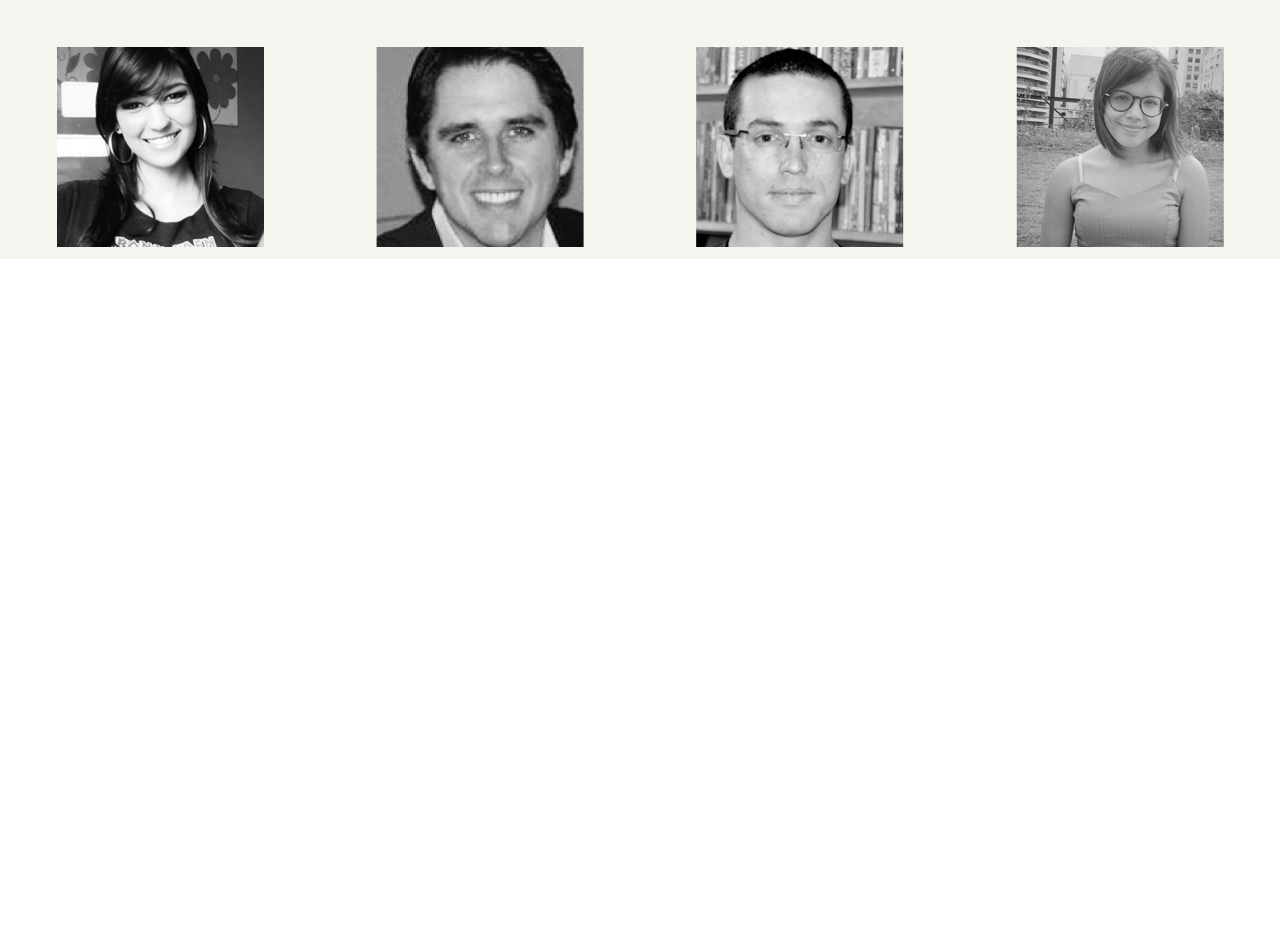
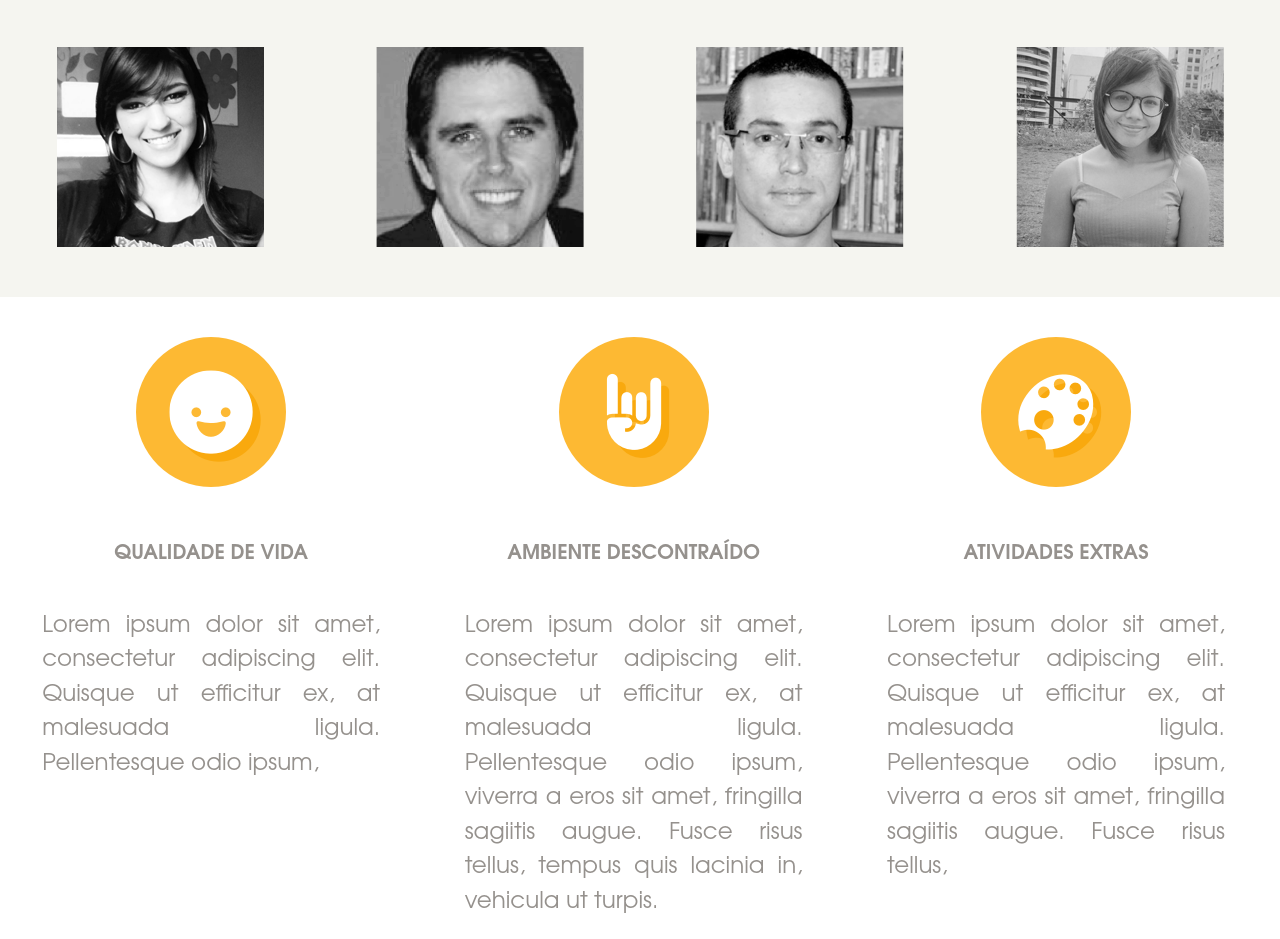
Before and after one commit to BaleraJuliana/Elo7_Teste_Programacao, a plain HTML site: page index.html in a window 1280 px wide. Shown: the part 1258-2197 px from the top of the page. Before the commit the page ends 1517 px from the top, so only its background shows below. Drawn offline with Linux system fonts and the light colour scheme.

Commit message:
Add files via upload

```diff
--- a/css/style.css
+++ b/css/style.css
@@ -15,13 +15,10 @@ body{
     height:100%;
 }
 
-
-
-
-
 #bloco3{
     margin-top: 40px;
     width:100%;
+    height: 750px;
     background-color: #f5f5f0;
 }
 
@@ -36,7 +33,12 @@ body{
     width:50%;
     height:400px;
     float:right;
+    background-color: #f5f5f0;
 
+}
+
+#bloco4{
+    width:100%;
 }
 
 .bloco_texto{
@@ -90,6 +92,11 @@ h2{
     width: auto;
 }
 
+.imagem_2{
+    margin-top:40px;
+    width: auto;
+}
+
 
 #imagem-cabecalho{
     width: 100%;
@@ -103,9 +110,14 @@ h2{
 
 .fundo-foto1{
     width:25%;
-    height:100%;
     float:left;
     background-color: #f5f5f0;
+}
+
+.fundo-foto2{
+    width:33%;
+    height:auto;
+    float:left;
 }
 
 
@@ -132,6 +144,10 @@ h2{
         width:100%;
     }
 
+    .fundo-foto2{
+        width:100%;
+    }
+
     .imagem{
         margin-top:0px;
         width: 80%;
@@ -140,6 +156,12 @@ h2{
     .imagem_1{
         margin-top:20px;
         width: 70%;
+
+    }
+
+    .imagem_2{
+        margin-top:20px;
+        width: 50%;
 
     }
 
--- a/index.html
+++ b/index.html
@@ -72,49 +72,63 @@
 
         </div>
 
-        <!--Bloco4 - figuras amarelas-->
-        <div>
+          <!--Bloco4 - figuras amarelas-->
+          <div id=bloco4>
 
             <!--Bloco figura/texto flutuante1-->
-            <div>
+            <div class=fundo-foto2>
                  <!--Bloco figura-->
-                 <div></div>
+                 <div> <center><img class="imagem_2 img-responsive" src="figs/qualidade.png"  ></center></div>
 
                  <!--Bloco h-->
-                 <div></div>
+                 <div><center><h1>QUALIDADE DE VIDA</h1></center></div>
 
                 <!--Bloco texto-->
-                <div></div>
-
+                <div>
+                    <p class=paragrafo_bloco3_2>
+                        Lorem ipsum dolor sit amet, consectetur adipiscing elit. Quisque ut efficitur ex, at malesuada ligula. Pellentesque odio ipsum,
+                    </p>
+                </div>
             </div>
 
             <!--Bloco figura/texto flutuante2-->
-            <div>
+            <div  class=fundo-foto2>
                 <!--Bloco figura-->
-                <div></div>
+                <div><center><img class="imagem_2 img-responsive" src="figs/descontracao.png"  ></center></div>
 
                 <!--Bloco h-->
-                <div></div>
+                <div><center><h1>AMBIENTE DESCONTRAÍDO</h1></center></div>
 
                <!--Bloco texto-->
-               <div></div>
-
+               <div>
+                    <p class=paragrafo_bloco3_2>
+                        Lorem ipsum dolor sit amet, consectetur adipiscing elit. Quisque ut efficitur ex, at malesuada ligula. Pellentesque odio ipsum, viverra
+                        a eros sit amet, fringilla sagiitis augue. Fusce risus tellus, tempus quis lacinia in, vehicula ut turpis.
+                    </p>
+               </div>
            </div>
 
             <!--Bloco figura/texto flutuante3-->
-            <div>
+            <div  class=fundo-foto2>
                 <!--Bloco figura-->
-                <div></div>
+                <div> <center><img class="imagem_2 img-responsive" src="figs/atividades.png"  ></center></div>
 
                 <!--Bloco h-->
-                <div></div>
+                <div><center><h1>ATIVIDADES EXTRAS</h1></center></div>
 
                <!--Bloco texto-->
-               <div></div>
-
+               <div>
+                <p class=paragrafo_bloco3_2>
+                    Lorem ipsum dolor sit amet, consectetur adipiscing elit. Quisque ut efficitur ex, at malesuada ligula. Pellentesque odio ipsum, viverra
+                a eros sit amet, fringilla sagiitis augue. Fusce risus tellus,
+                </p>
+               </div>
            </div>
 
         </div>
+
+
+
 
         <!--Bloco5 - h-->
         <div>
```
